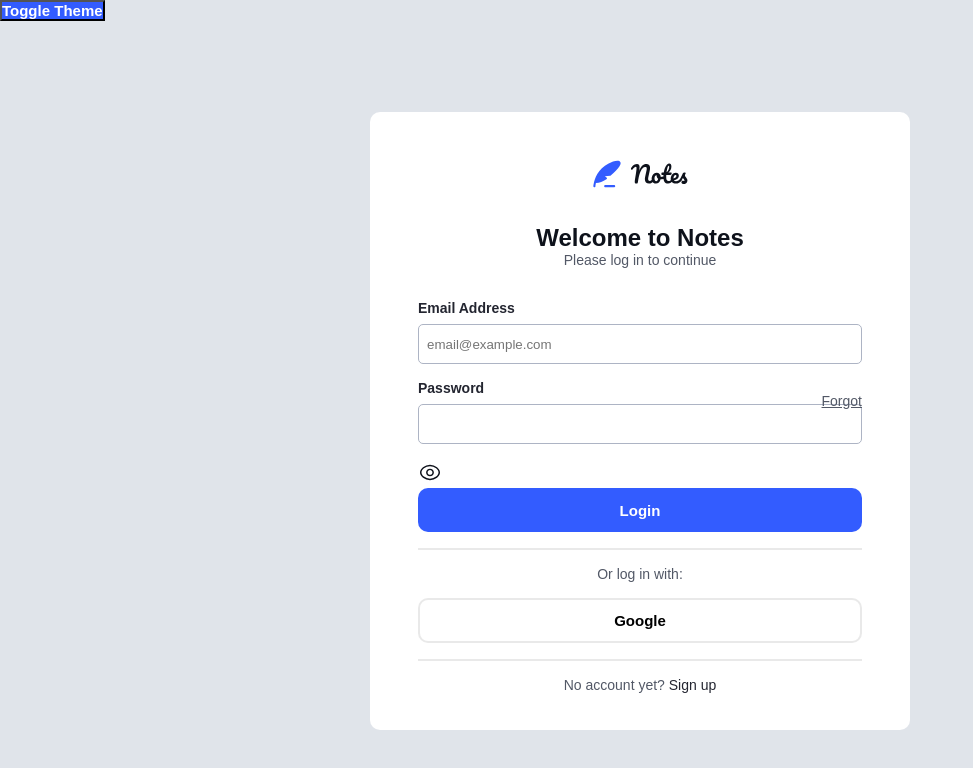
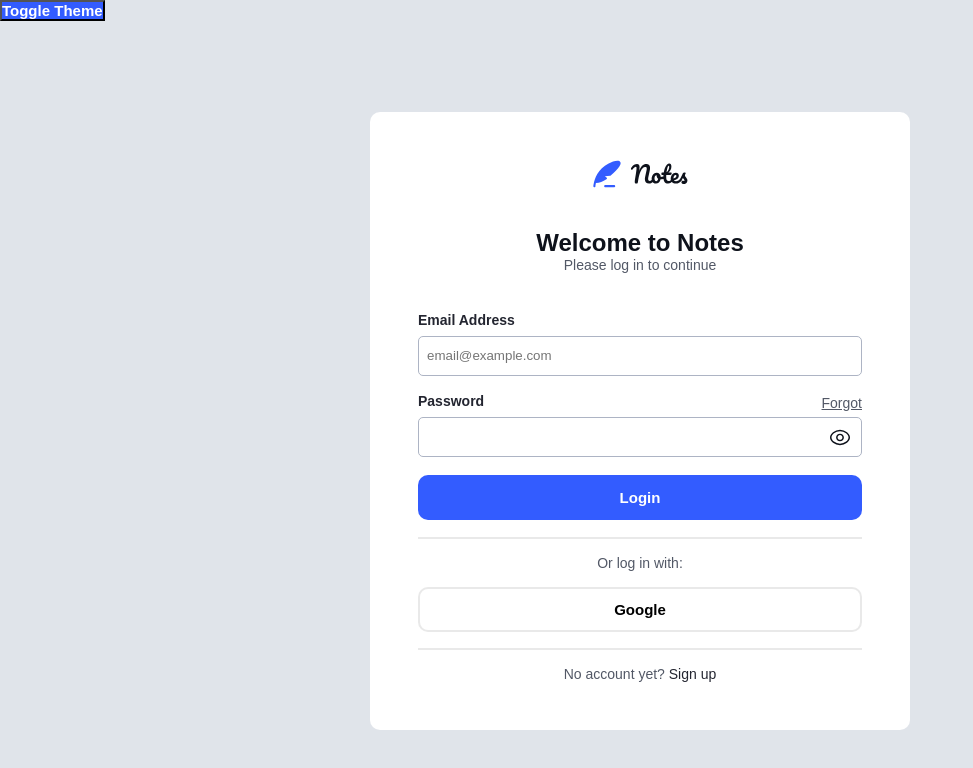
Before and after one commit to LeoLoureiro-code/NotesApp, an Angular app: page /login in a window 1280 px wide. Shown: the top 768 px of the page, without its empty margins (0-973 px from the left). Built offline with nearby package versions, Linux system fonts and the light colour scheme.

Commit message:
add styles for password view img

```diff
--- a/src/components/forgot-password/forgot-password.component.scss
+++ b/src/components/forgot-password/forgot-password.component.scss
@@ -0,0 +1,80 @@
+main{
+    width: 540px;
+    height: 476px;
+    padding: 3rem;
+    display: flex;
+    flex-direction: column;
+    align-items: center;
+    border-radius: 10px;
+
+    @media (max-width: 700px) {
+        height: 693px;
+        width: 343px;
+        padding: 1rem;
+    }
+}
+
+.logo-div{
+    margin-bottom: 2rem;
+}
+
+.password-message{
+    text-align: center;
+    font-size: 14px;
+}
+
+form{
+    display: flex;
+    flex-direction: column;
+    justify-content: space-evenly;
+    align-items: center;
+    width: 444px;
+    height: 285px;
+    position: relative;
+    margin-top: 2rem;
+    margin-bottom: 2rem;
+
+    @media (max-width: 700px){
+        width: 343px;
+        padding: 1rem;
+    }
+}
+
+label{
+    font-weight: 600;
+    display: block;
+    width: 100%;
+    font-size: 14px;
+    margin-bottom: 0.5rem;
+}
+
+.input-div{
+    width: 100%;
+    position: relative;
+}
+
+input{
+    display: inline-block;
+    width: 100%;
+    padding: 0.5rem;
+    border-radius: 5px;
+    outline: none;
+    border: 1px solid #adb4c4;
+    height: 40px;
+    margin-bottom: 1rem;
+}
+
+.toggle-password {
+    cursor: pointer;
+    position: absolute;
+    right: 10px;
+    top: 55%;
+    transform: translateY(-50%);
+}
+
+button{
+    width: 100%;
+    border: none;
+    height: 45px;
+    border-radius: 10px;
+}
--- a/src/components/login/login.component.scss
+++ b/src/components/login/login.component.scss
@@ -100,6 +100,7 @@
 
 .input-div{
     width: 100%;
+    position: relative;
 }
 
 input{
@@ -112,6 +113,15 @@
     height: 40px;
     margin-bottom: 1rem;
 }
+
+.toggle-password {
+    cursor: pointer;
+    position: absolute;
+    right: 10px;
+    top: 55%;
+    transform: translateY(-50%);
+}
+
 
 .anchor-forgot-password{
     position: absolute;
--- a/src/components/register/register.component.scss
+++ b/src/components/register/register.component.scss
@@ -60,9 +60,11 @@
 
     .input-div{
         width: 100%;
+        position: relative;
     }
 
     input{
+
         display: inline-block;
         width: 100%;
         padding: 0.5rem;
@@ -71,6 +73,14 @@
         border: 1px solid #adb4c4;
         height: 40px;
         margin-bottom: 1rem;
+    }
+
+    .toggle-password {
+        cursor: pointer;
+        position: absolute;
+        right: 10px;
+        top: 55%;
+        transform: translateY(-50%);
     }
 
     button{
```
